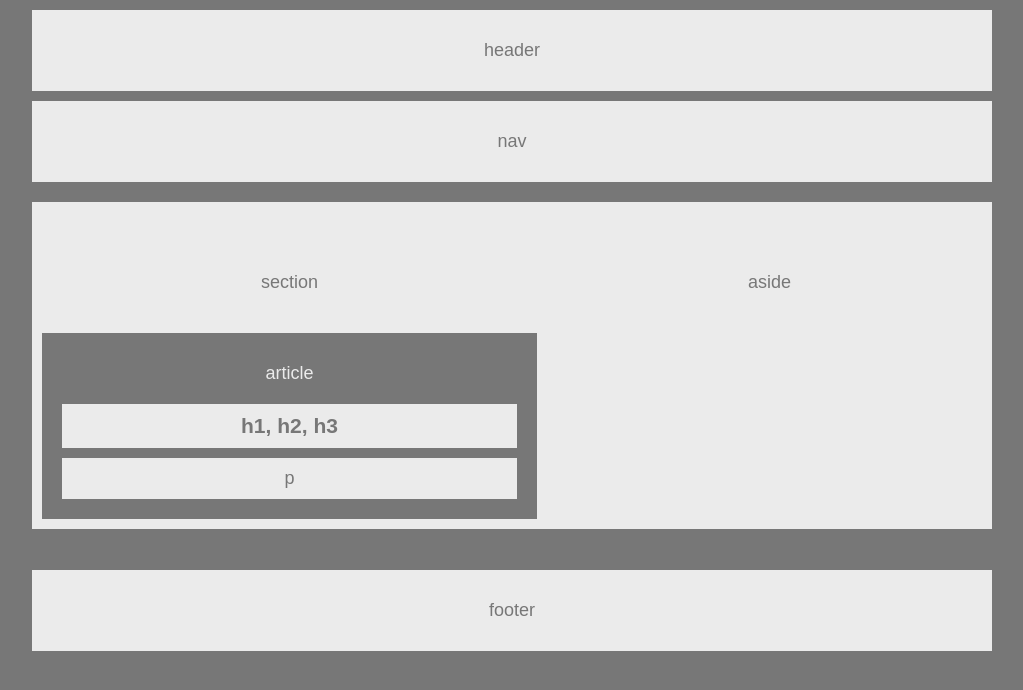
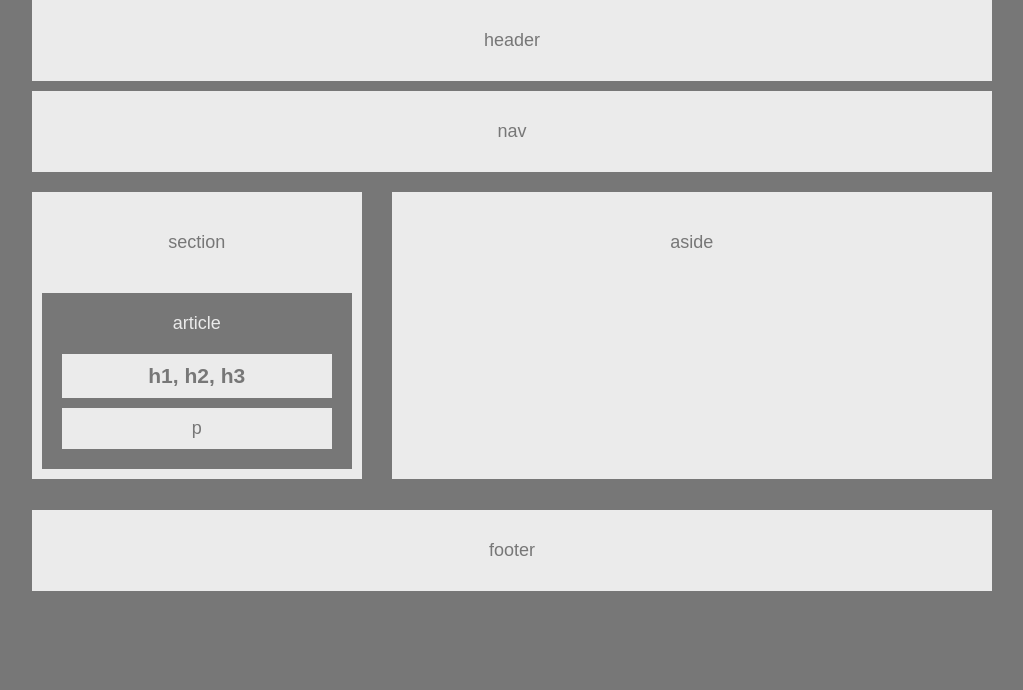
Before and after one commit to connorleee/HW-Wireframe, a plain HTML site: page index.html in a window 1280 px wide. Shown: the whole page, without its empty margins (128-1151 px from the left). Drawn offline with Linux system fonts and the light colour scheme.

Commit message:
still messing around with the table column widths

```diff
--- a/css/style.css
+++ b/css/style.css
@@ -12,7 +12,9 @@ header, nav, section, aside, footer{
     text-align: center;
     padding-top: 30px;
     padding-bottom: 30px;
-    margin-top: 10px;
+}
+
+header{
     margin-bottom: 10px;
 }
 
@@ -21,19 +23,24 @@ header, nav, section, aside, footer{
 .container{
     padding-top: 10px;
     padding-bottom: 10px;
-    width: 100%;
     overflow: hidden;
-    display: table;
+    margin-top: 10px;
+    display: flex;
+    /* display: table;
+    border-spacing: 20px 0px; */
+
 }
 
 /* defines columns */
 section, aside{
-    display: table-cell;
+    /* display: table-cell; */
 }
 
 section{
     width: 495px;
     padding: 10px;
+    float: left;
+    margin-right: 20px;
 }
 
 /* override the header properties but separate from article children */
@@ -56,6 +63,11 @@ h1, p{
 }
 
 aside{
+    overflow: auto;
+    margin-left: 10px;
+    padding-top: 10px;
+    width: 100%;
+
     /* width: 405px;  */
     /* padding-bottom: 195px; */
  }
```
